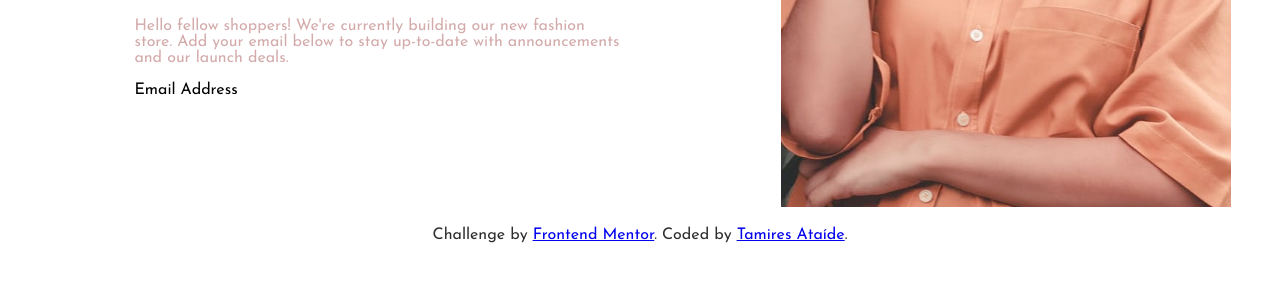
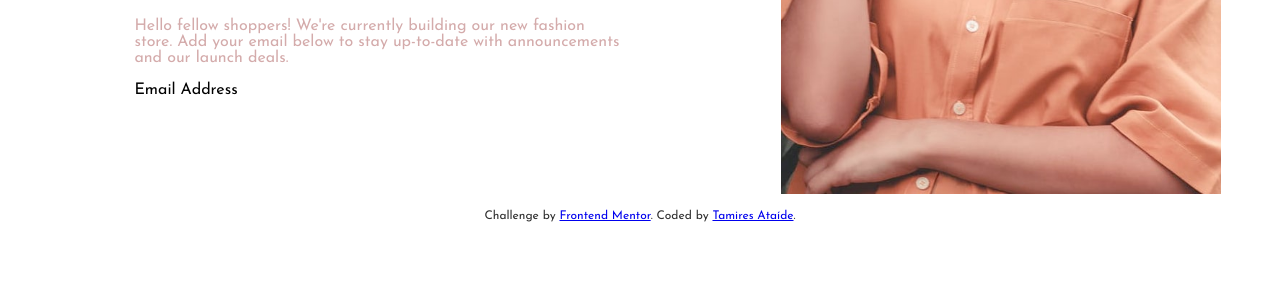
Before and after one commit to tamiresataide/frontendmentor-baseapparel-landpage, a plain HTML site: page index.html in a window 1280 px wide. Shown: the part 391-672 px from the top of the page. Drawn offline with Linux system fonts and the light colour scheme.

Commit message:
fixing image and font sizes

```diff
--- a/style.css
+++ b/style.css
@@ -22,12 +22,13 @@ p.description{
 footer{
     color: rgb(46, 46, 46);
     text-align: center;
+    font-size: 12px;
 }
 
 @media screen and (min-width: 450px) {
 
     img{
-        max-width: 450px;
+        max-width: 440px;
     }
 
     .container{
```
